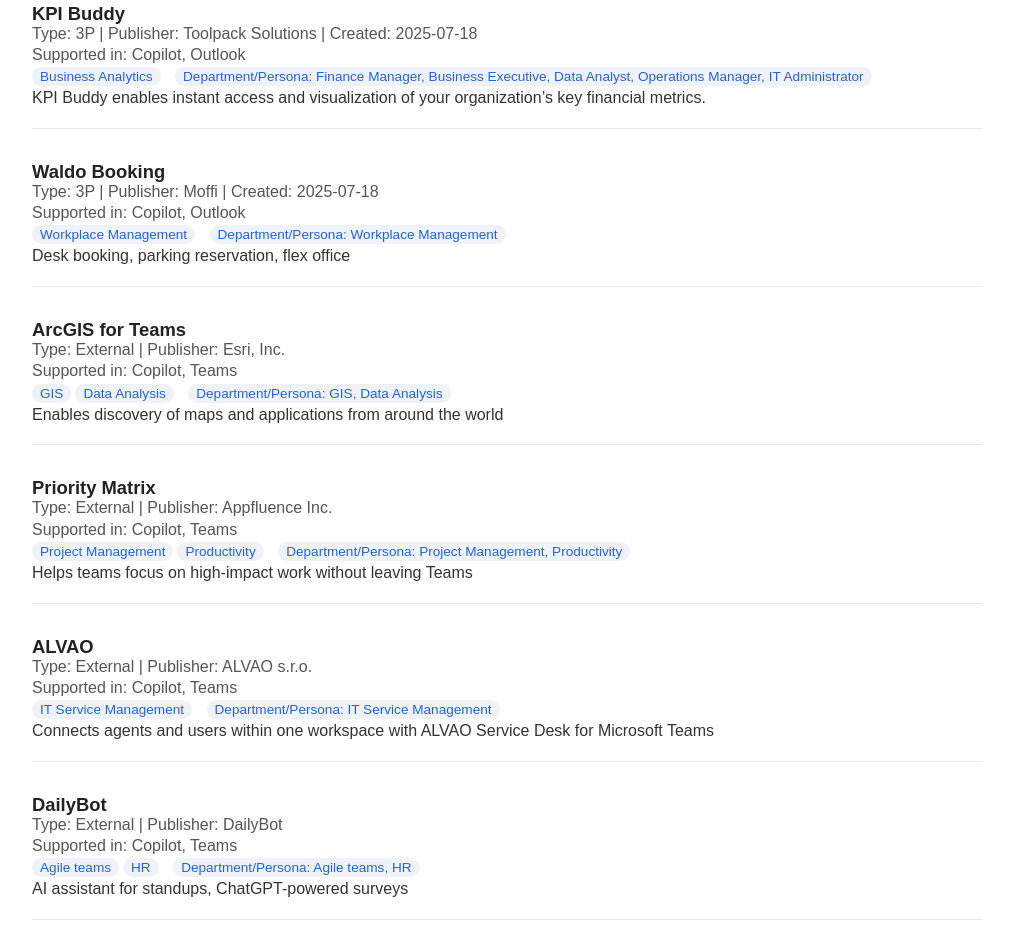
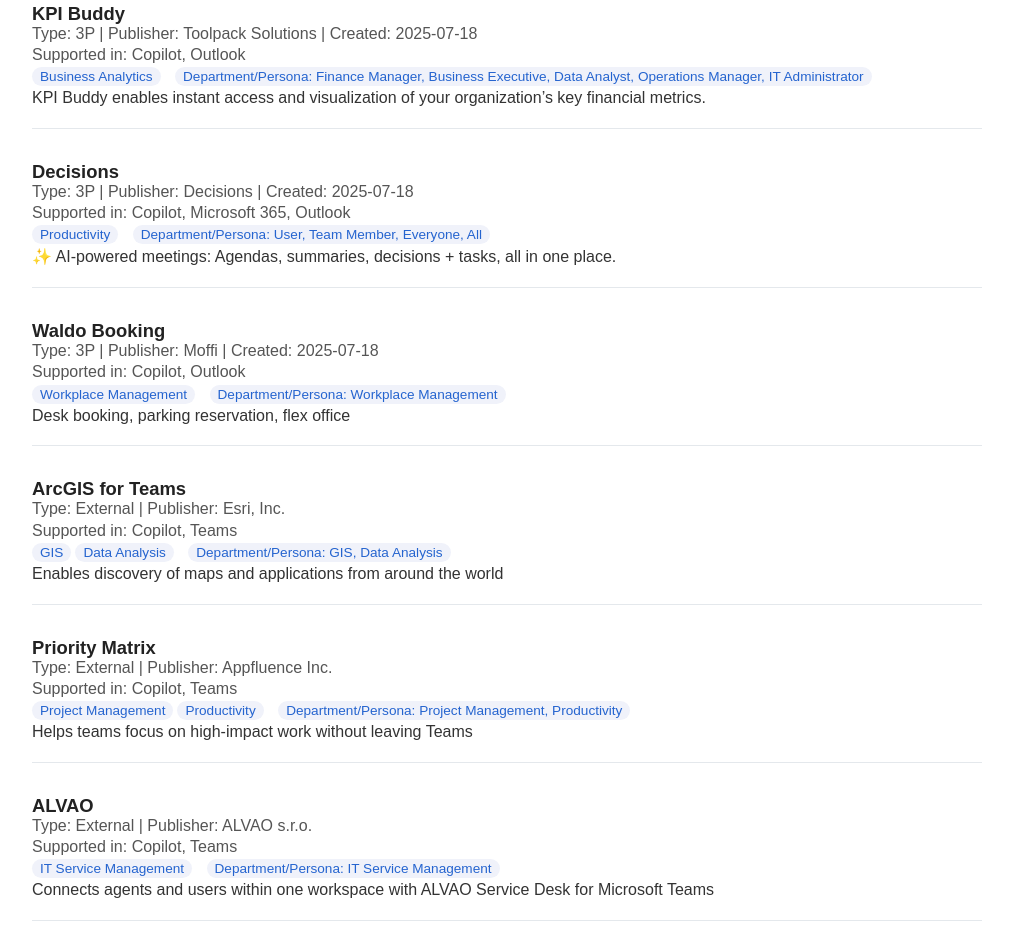
Before and after one commit to alexc-MSFT/copilot-agent-directory, a plain HTML site: page agents.html in a window 1280 px wide. Shown: the part 1512-2461 px from the top of the page, without its empty margins (40-1053 px from the left). Drawn offline with Linux system fonts and the light colour scheme.

Commit message:
Update agents.html

```diff
--- a/agents.html
+++ b/agents.html
@@ -146,6 +146,15 @@
                     <span class="agent-persona">Department/Persona: Finance Manager, Business Executive, Data Analyst, Operations Manager, IT Administrator</span>
                 </div>
                 <div class="agent-desc">KPI Buddy enables instant access and visualization of your organization’s key financial metrics.</div>
+            </li>
+             <li>
+                <div class="agent-title">Decisions</div>
+                <div class="agent-meta">Type: 3P | Publisher: Decisions | Created: 2025-07-18</div>
+                <div class="agent-meta">Supported in: Copilot, Microsoft 365, Outlook</div>
+                <div class="agent-tags"><span>Productivity</span>
+                    <span class="agent-persona">Department/Persona: User, Team Member, Everyone, All</span>
+                </div>
+                <div class="agent-desc">✨ AI-powered meetings: Agendas, summaries, decisions + tasks, all in one place.</div>
             </li>
             <li>
                 <div class="agent-title">Waldo Booking</div>
```
